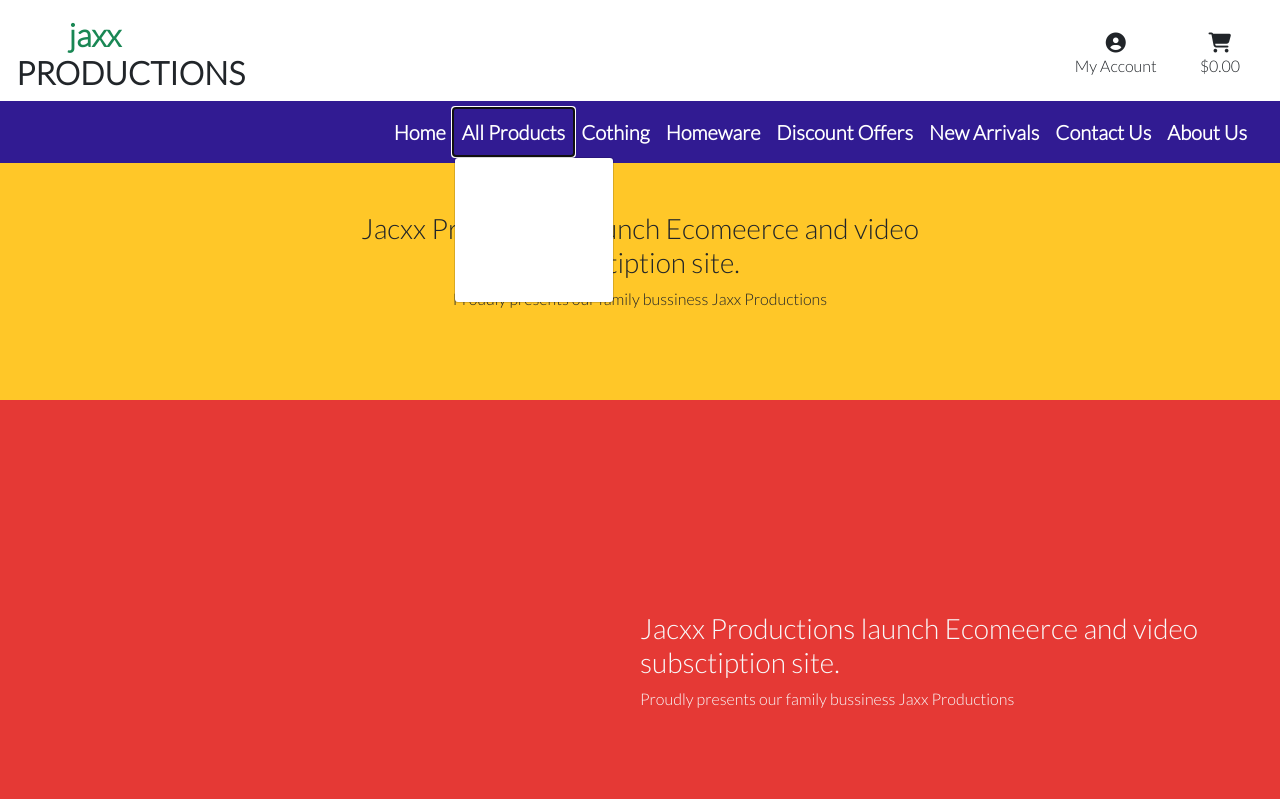
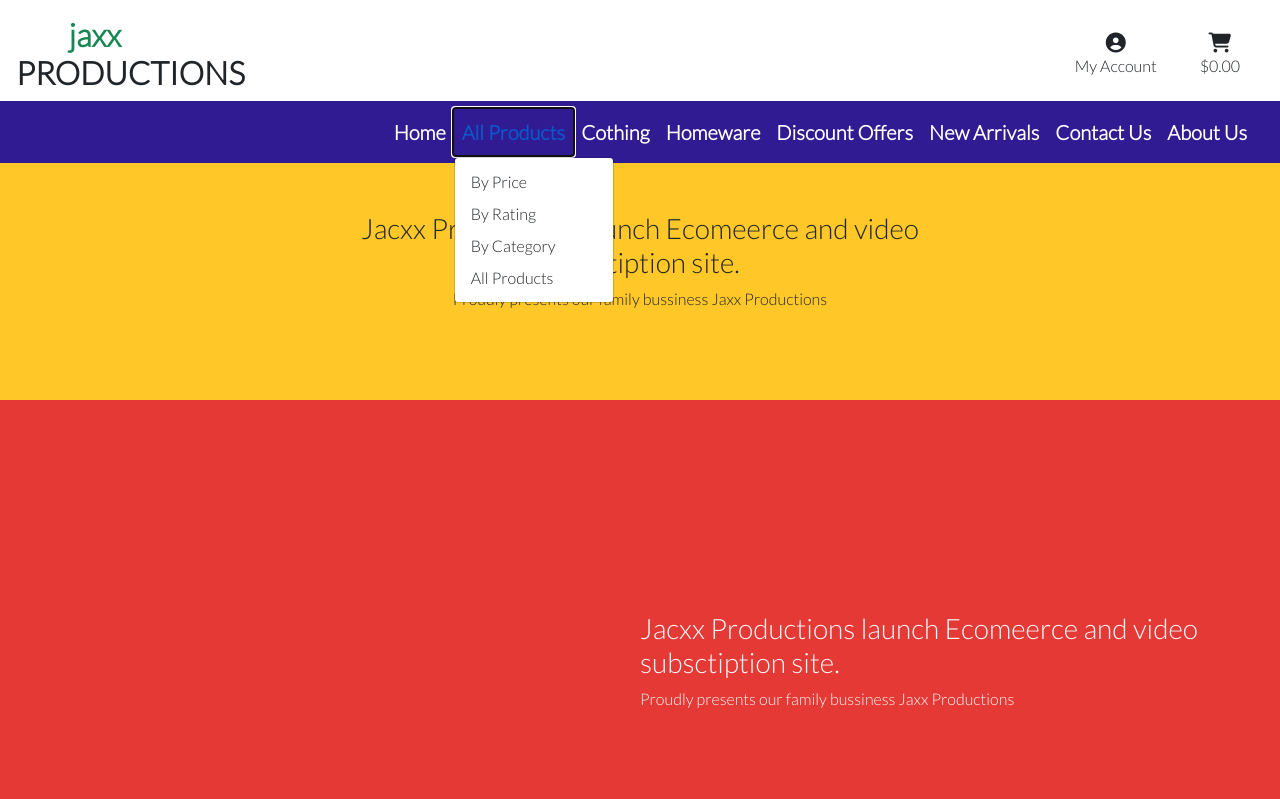
Before and after one commit to ashur-k/E-Commerce-AND-Video-Subscription, a Django app: page / in a window 1280 px wide, after a click on "All Products". Shown: the top 799 px of the page. Run offline with Django 3.2, Linux system fonts and the light colour scheme; some libraries are stand-ins or nearby versions.

Commit message:
added product page to site

```diff
--- a/eCommerce_Project/settings.py
+++ b/eCommerce_Project/settings.py
@@ -50,7 +50,8 @@ INSTALLED_APPS = [
     'django_extensions',
 
     # custom site app goes here
-    'Jaxx_products_home.apps.JaxxProductsHomeConfig'
+    'Jaxx_products_home.apps.JaxxProductsHomeConfig',
+    'products.apps.ProductsConfig',
 
 
 
--- a/eCommerce_Project/urls.py
+++ b/eCommerce_Project/urls.py
@@ -23,4 +23,5 @@ urlpatterns = [
     path('admin/', admin.site.urls),
     path('accounts/', include('allauth.urls')),
     path('', include('Jaxx_products_home.urls')),
+    path('products/', include('products.urls')),
 ] + static(settings.MEDIA_URL, document_root=settings.MEDIA_ROOT)
--- /dev/null
+++ b/products/urls.py
@@ -0,0 +1,7 @@
+from django.contrib import admin
+from django.urls import path
+from . import views
+
+urlpatterns = [
+    path('products', views.products, name="products")
+]
--- a/static/css/base.css
+++ b/static/css/base.css
@@ -3,7 +3,7 @@
 /* I am going to set serious variables here so later if changes are required we can centrally make all changes */
 :root {
     --web-primary-bg-color-theme:#0a354e !important;
-    --primary-font-color:#fff!important;
+    --primary-font-color:#ffffff !important;
     --primary-font-family:'Lato';
     --secondary-font-family:'Abel';
   }
@@ -24,8 +24,8 @@
 .f-weight-900{
     font-weight: 900;
 }
-a{
-    color: #fff !important;
+.primary-font-color{
+    color: var(--primary-font-color);
     text-decoration: none;
 }
  .primary-background-color{
@@ -61,6 +61,9 @@ a{
     color: #F4FFFD;
     font-family: 'Lato';
 }
+#navbarSupportedContent > ul > li > ul > a:nth-child{
+    color: black;
+}
 
 /* fixed top navbar only on medium and up */
 @media (min-width: 992px) {
--- a/templates/base.html
+++ b/templates/base.html
@@ -90,7 +90,7 @@
 					</ul>
 				</div>
         </div>
-        <nav class="navbar navbar-expand-lg navbar-light bg-light" style="background-color: #311b92 !important">
+        <nav class="navbar navbar-expand-lg" style="background-color: #311b92 !important">
             <div class="container-fluid">
                 {% include 'includes/mobile-top-header.html' %}
                 {% include 'includes/main-nav.html' %}
--- a/templates/includes/main-nav.html
+++ b/templates/includes/main-nav.html
@@ -1,23 +1,23 @@
 <div class="collapse navbar-collapse" id="navbarSupportedContent">
     <ul class="navbar-nav me-auto mb-2 mb-lg-0 ms-auto fs-5" style="margin-right: 1px !important;">
         <li class="nav-item dropdown">
-            <a class="logo-font font-weight-bold nav-link text-black mr-4" href="">
+            <a class="logo-font font-weight-bold nav-link text-black mr-4 primary-font-color" href="">
                 Home
             </a>
         </li>
         <li class="nav-item dropdown">
-            <a class="nav-link" href="#" id="navbarDropdown" role="button" data-bs-toggle="dropdown" aria-expanded="false">
+            <a class="nav-link primary-font-color" href="#" id="navbarDropdown" role="button" data-bs-toggle="dropdown" aria-expanded="false">
                     All Products
             </a>
             <ul class="dropdown-menu" aria-labelledby="navbarDropdown">
                 <a href="" class="dropdown-item">By Price</a>
                 <a href="" class="dropdown-item ">By Rating</a>
                 <a href="" class="dropdown-item ">By Category</a>
-                <a href="" class="dropdown-item">All Products</a>
+                <a href="{% url 'products' %}" class="dropdown-item text-dark">All Products</a>
             </ul>
         </li>
         <li class="nav-item dropdown">
-            <a class="nav-link" href="#" id="navbarDropdown" role="button" data-bs-toggle="dropdown" aria-expanded="false">
+            <a class="nav-link primary-font-color" href="#" id="navbarDropdown" role="button" data-bs-toggle="dropdown" aria-expanded="false">
                     Cothing
             </a>
             <ul class="dropdown-menu" aria-labelledby="navbarDropdown">
@@ -28,7 +28,7 @@
             </ul>
         </li>
         <li class="nav-item dropdown">
-            <a class="nav-link" href="#" id="navbarDropdown" role="button" data-bs-toggle="dropdown" aria-expanded="false">
+            <a class="nav-link primary-font-color" href="#" id="navbarDropdown" role="button" data-bs-toggle="dropdown" aria-expanded="false">
                     Homeware
             </a>
             <ul class="dropdown-menu" aria-labelledby="navbarDropdown">
@@ -38,7 +38,7 @@
             </ul>
         </li>
         <li class="nav-item dropdown">
-            <a class="nav-link" href="#" id="navbarDropdown" role="button" data-bs-toggle="dropdown" aria-expanded="false">
+            <a class="nav-link primary-font-color" href="#" id="navbarDropdown" role="button" data-bs-toggle="dropdown" aria-expanded="false">
                 Discount Offers
             </a>
             <ul class="dropdown-menu" aria-labelledby="navbarDropdown">
@@ -49,7 +49,7 @@
             </ul>
         </li>
         <li class="nav-item dropdown">
-            <a class="nav-link" href="#" id="navbarDropdown" role="button" data-bs-toggle="dropdown" aria-expanded="false">
+            <a class="nav-link primary-font-color" href="#" id="navbarDropdown" role="button" data-bs-toggle="dropdown" aria-expanded="false">
                 New Arrivals
             </a>
             <ul class="dropdown-menu" aria-labelledby="navbarDropdown">
@@ -59,10 +59,10 @@
             </ul>
         </li>
         <li class="nav-item">
-            <a class="nav-link" href="#" tabindex="-1" aria-disabled="true">Contact Us</a>
+            <a class="nav-link primary-font-color" href="#" tabindex="-1" aria-disabled="true">Contact Us</a>
         </li>
         <li class="nav-item">
-            <a class="nav-link" href="#" tabindex="-1" aria-disabled="true">About Us</a>
+            <a class="nav-link primary-font-color" href="#" tabindex="-1" aria-disabled="true">About Us</a>
         </li>
     </ul>
 </div>
```
Also changed, not shown: products/templates/products/products.html (added, +21 -0 lines), products/views.py (+10 -1 lines), products/static/products/css/products-style.css (added).
